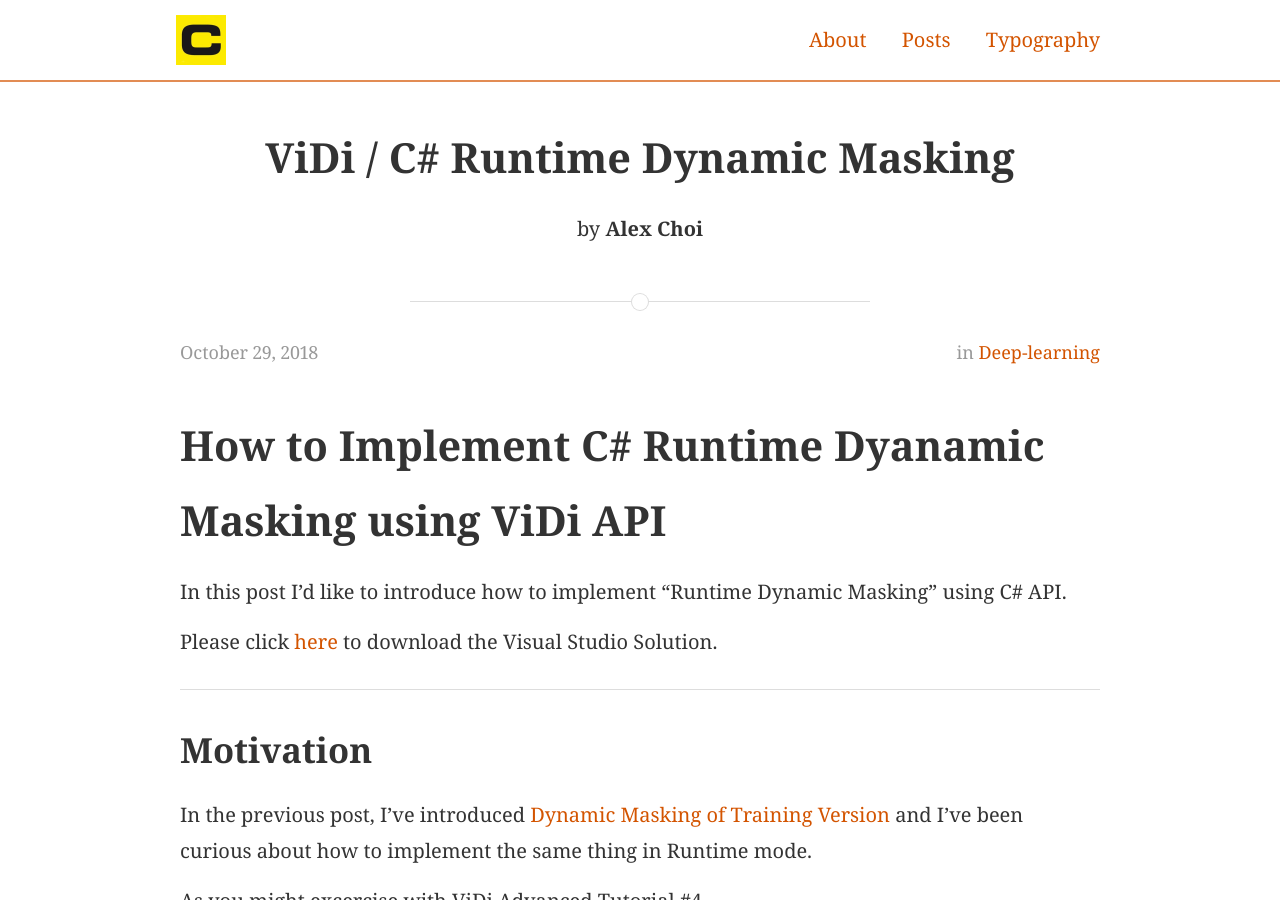
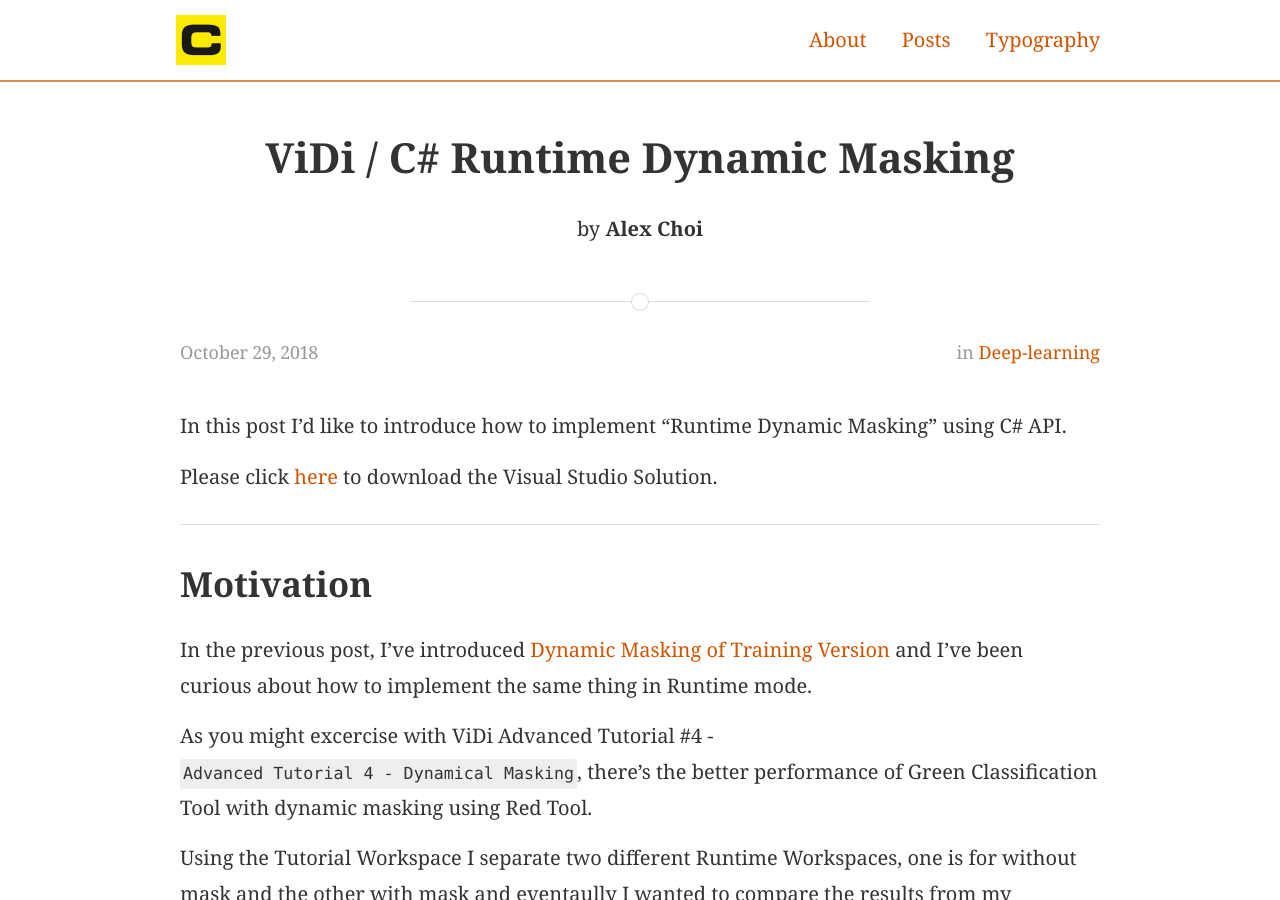
Before and after one commit to CognexKorea/CognexKorea.github.io, a Jekyll site: the page built from _posts/2018-10-30-ViDiCSharpRuntimeDynamicMasking.markdown, in a window 1280 px wide and 900 px high. Built offline with Jekyll 4.4.1, drawn with Linux system fonts in a browser that asks for light colours; nearby versions of some CDN libraries; part of the change alters nothing that is shown; some of the changed text lies outside the part shown.

Commit message:
[FIXED] some typo errors

```diff
--- a/_posts/2018-10-30-ViDiCSharpRuntimeDynamicMasking.markdown
+++ b/_posts/2018-10-30-ViDiCSharpRuntimeDynamicMasking.markdown
@@ -6,7 +6,6 @@ author: Alex Choi
 categories: Deep-Learning
 ---
 
-# How to Implement C# Runtime Dyanamic Masking using ViDi API
 In this post I'd like to introduce how to implement "Runtime Dynamic Masking" using C# API.
 
 Please click [here](https://cognexcorporation-my.sharepoint.com/:u:/g/personal/alex_choi_cognex_com/EcheH773qtVHr8GLLq3zoBQBl8Og2m_Zb21__OmKBYabTA?e=kcDD28) to download the Visual Studio Solution.
@@ -87,7 +86,7 @@ static class Globals
 
 In the code above there are bunch of global variables:
 
-|   매크로 상수   |                   설명                   |
+|   Global Variables   |                   Description                   |
 |:---------------:|:----------------------------------------:|
 |  <font face="Consolas">VRWS_PATH</font> | Path where ViDi runtime workspace is located          |
 |  <font face="Consolas">bUseMask</font> | Flag for mask to used or not            |
```
